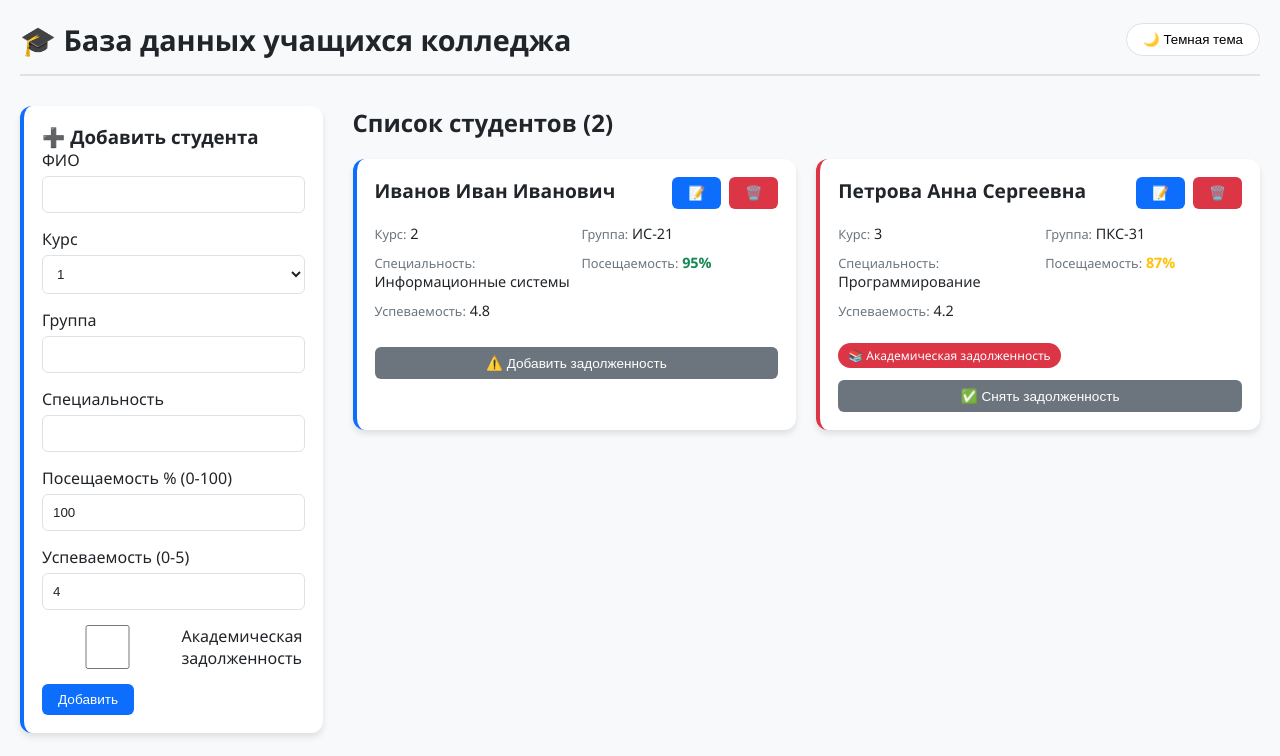
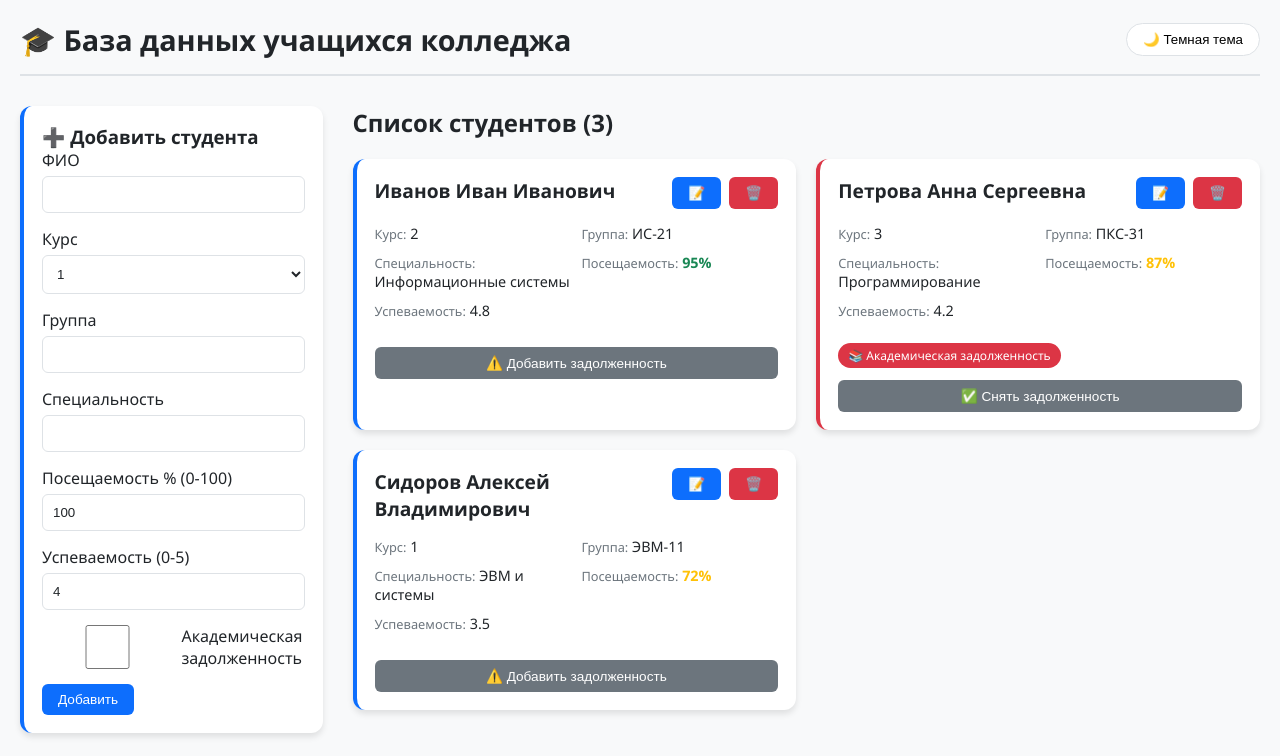
Before and after one commit to ldima8286-cmd/college-student-database, a React (Vite) app in the folder frontend/: page / in a window 1280 px wide. Shown: the top 756 px of the page. Built offline with nearby package versions, Linux system fonts and the light colour scheme.

Commit message:
feat: Добавил мок-дату для демки

```diff
--- a/frontend/src/api.ts
+++ b/frontend/src/api.ts
@@ -1,21 +1,9 @@
-import axios from 'axios';
 import { Student } from './types';
 
-// Добавляем заглушку для данных, если бэкенд недоступен
-const USE_MOCK_DATA = true; // Включаем тестовые данные
+const USE_MOCK_DATA = true;
 
-const api = axios.create({ baseURL: '/api' });
-
-export const getStudents = async () => {
-  if (USE_MOCK_DATA) {
-    // Возвращаем тестовые данные вместо запроса к бэкенду
-    return { data: mockStudents };
-  }
-  return api.get('/students');
-};
-
-// Тестовые данные для демонстрации
-const mockStudents: Student[] = [
+// Хранилище студентов в памяти (для мок-режима)
+let mockStudentsStore: Student[] = [
   {
     id: '1',
     fullName: 'Иванов Иван Иванович',
@@ -35,46 +23,73 @@ const mockStudents: Student[] = [
     attendance: 87,
     performance: 4.2,
     academicDebt: true
+  },
+  {
+    id: '3',
+    fullName: 'Сидоров Алексей Владимирович',
+    course: 1,
+    group: 'ЭВМ-11',
+    specialty: 'ЭВМ и системы',
+    attendance: 72,
+    performance: 3.5,
+    academicDebt: false
   }
 ];
 
-// Остальные функции тоже оборачиваем в мок-режим
+const delay = (ms: number = 300) => new Promise(resolve => setTimeout(resolve, ms));
+
+// GET /students
+export const getStudents = async () => {
+  if (USE_MOCK_DATA) {
+    await delay();
+    return { data: [...mockStudentsStore] };
+  }
+};
+
 export const createStudent = async (student: Student) => {
   if (USE_MOCK_DATA) {
-    console.log('Mock: создан студент', student);
+    await delay();
+    mockStudentsStore.push({ ...student });
     return { data: student };
   }
-  return api.post('/students', student);
 };
 
 export const updateStudent = async (id: string, student: Student) => {
   if (USE_MOCK_DATA) {
-    console.log('Mock: обновлён студент', id, student);
+    await delay();
+    const index = mockStudentsStore.findIndex(s => s.id === id);
+    if (index !== -1) {
+      mockStudentsStore[index] = { ...student, id };
+    }
     return { data: student };
   }
-  return api.put(`/students/${id}`, student);
 };
 
+// DELETE /students/:id
 export const deleteStudent = async (id: string) => {
   if (USE_MOCK_DATA) {
-    console.log('Mock: удалён студент', id);
+    await delay();
+    mockStudentsStore = mockStudentsStore.filter(s => s.id !== id);
     return { data: {} };
   }
-  return api.delete(`/students/${id}`);
 };
 
 export const toggleDebt = async (id: string) => {
   if (USE_MOCK_DATA) {
-    console.log('Mock: переключён долг у студента', id);
+    await delay();
+    const student = mockStudentsStore.find(s => s.id === id);
+    if (student) {
+      student.academicDebt = !student.academicDebt;
+    }
     return { data: {} };
   }
-  return api.patch(`/students/${id}/toggle-debt`);
 };
 
 export const deleteAllStudents = async () => {
   if (USE_MOCK_DATA) {
-    console.log('Mock: удалены все студенты');
+    await delay();
+    mockStudentsStore = [];
     return { data: {} };
   }
-  return api.delete('/students');
+
 };
```
